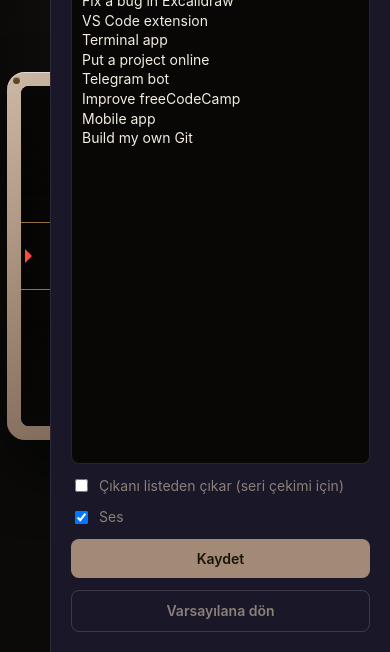
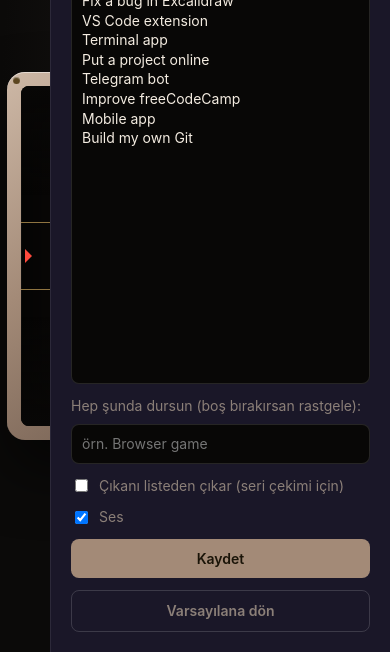
Before and after one commit to fefezey/git-laki, a plain HTML site: page cark.html in a window 390 px wide. Both pictures are taken after a click on the button "Ayarlar". Shown: the part 192-844 px from the top of the page. Drawn offline with Linux system fonts and the light colour scheme.

Commit message:
Ayar paneline kalıcı 'hep şunda dursun' alanı ekle
Co-Authored-By: Claude Fable 5.2 <noreply@anthropic.com>

```diff
--- a/cark.html
+++ b/cark.html
@@ -128,6 +128,9 @@
     border-radius: 8px; padding: 10px; font: inherit; resize: none; user-select: text; -webkit-user-select: text;
   }
   .panel label { display: flex; gap: 8px; align-items: center; color: var(--muted); }
+  .panel label.col { flex-direction: column; align-items: stretch; }
+  .panel input[type="text"] { background: var(--glass); color: var(--text); border: 1px solid rgba(255,255,255,.12);
+    border-radius: 8px; padding: 9px 10px; font: inherit; user-select: text; -webkit-user-select: text; }
   .panel button {
     background: var(--frame); color: #1a1408; border: 0; border-radius: 8px; padding: 10px; font: inherit;
     font-weight: 600; cursor: pointer;
@@ -164,6 +167,8 @@
   <aside class="panel" id="panel">
     <h2>Liste (her satıra bir tane)</h2>
     <textarea id="list" spellcheck="false"></textarea>
+    <label class="col">Hep şunda dursun (boş bırakırsan rastgele):
+      <input type="text" id="forced" placeholder="örn. Browser game" spellcheck="false" autocapitalize="off"></label>
     <label><input type="checkbox" id="removeWinner"> Çıkanı listeden çıkar (seri çekimi için)</label>
     <label><input type="checkbox" id="sound" checked> Ses</label>
     <button id="save">Kaydet</button>
@@ -261,8 +266,8 @@
 
     const start = Math.round(pos);
     let winner = Math.floor(Math.random() * items.length);
-    // Çekim için: adrese ?pick=Browser%20game eklenirse çark o maddede durur.
-    const pick = (new URLSearchParams(location.search).get("pick") || "").trim().toLowerCase();
+    // Çekim için: ⚙ panelindeki "Hep şunda dursun" ayarı (ya da adresteki ?pick=) çarkı o maddede durdurur.
+    const pick = String(store.get("v4.forced", "") || "").trim().toLowerCase();
     if (pick) {
       const forced = items.findIndex(it => it.toLowerCase() === pick || label(it).toLowerCase() === pick);
       if (forced >= 0) winner = forced;
@@ -364,14 +369,19 @@
     store.set(key("title3"), title.textContent);
   });
 
+  const urlPick = new URLSearchParams(location.search).get("pick");
+  if (urlPick !== null) store.set("v4.forced", /^(off|random|)$/i.test(urlPick.trim()) ? "" : urlPick.trim());
+
   const panel = $("panel"), list = $("list");
   $("gear").addEventListener("click", () => {
-    list.value = items.join("\n"); panel.classList.toggle("open");
+    list.value = items.join("\n"); $("forced").value = store.get("v4.forced", "");
+    panel.classList.toggle("open");
   });
   $("save").addEventListener("click", () => {
     const next = list.value.split("\n").map(s => s.trim()).filter(Boolean);
     if (next.length < 2) { alert("En az 2 madde gerekli."); return; }
     items = next; store.set(key("items3"), items);
+    store.set("v4.forced", $("forced").value.trim());
     pos = 0; render(); panel.classList.remove("open");
   });
   $("reset").addEventListener("click", () => { list.value = MODES[mode].items.join("\n"); });
```
